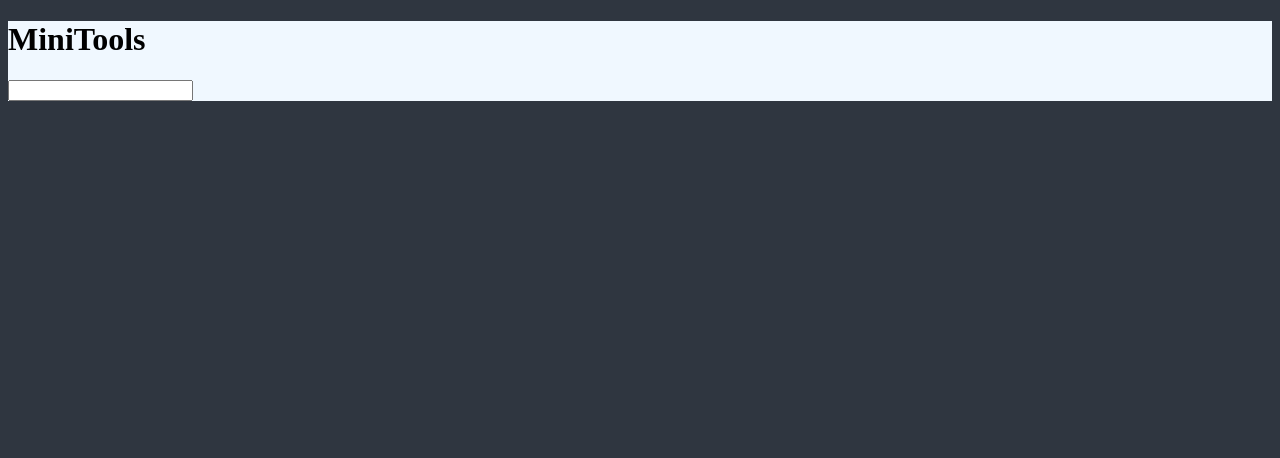
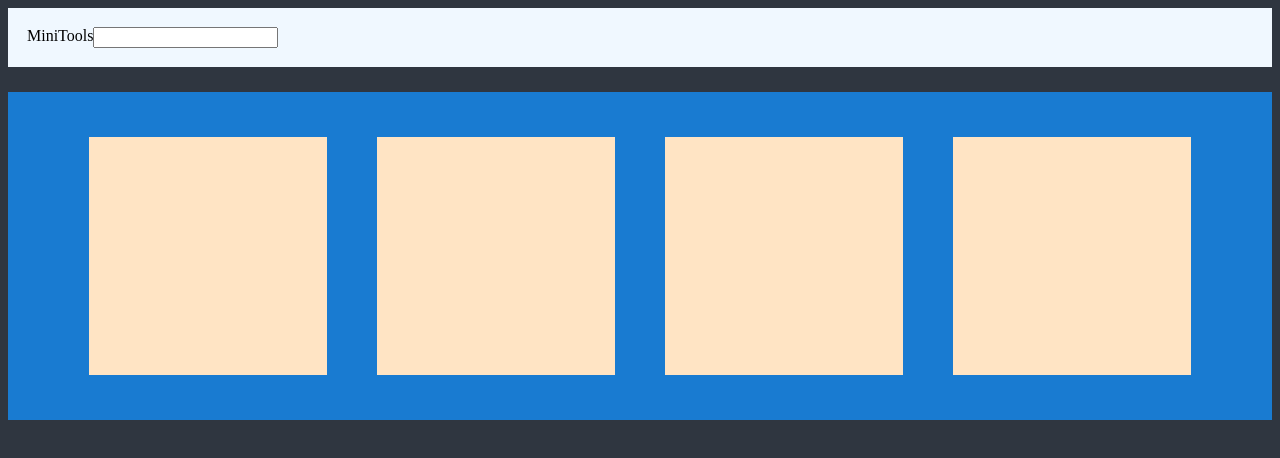
Before and after one commit to abodhdh1/Mini_Tools_Project, a plain HTML site: page index.html in a window 1280 px wide. Drawn offline with Linux system fonts and the light colour scheme.

Commit message:
edit in html css files

```diff
--- a/index.html
+++ b/index.html
@@ -4,21 +4,34 @@
     <meta charset="UTF-8">
     <meta name="viewport" content="width=device-width, initial-scale=1.0">
     <link rel="stylesheet" href="style.css">
-    <script src="app.js"></script>
-    <title>Document</title>
+
+    <title>MiniTools</title>
 </head>
 <body>
    <header>
-        <h1>MiniTools</h1>
+        <link>MiniTools</link>
         <input type="search" name="search">
 
    </header>
-   <div id="card">
+   <div class="card">
+        <div id="password" class="c">
 
+        </div>
+        <div id="" class="c">
+
+        </div>
+        <div id="" class="c">
+
+        </div>
+        <div id="" class="c">
+
+        </div>
    </div>
 
    <footer>
 
    </footer>
+
+   <script src="script.js"></script>
 </body>
 </html>
--- a/style.css
+++ b/style.css
@@ -5,4 +5,25 @@
     background-color: aliceblue;
     border-width: 10px ;
     border-color: bisque;
+    display: flex;
+    padding: 1.5%;
+    margin-bottom: 2%;
+
 }
+.card{
+    display: flex;
+    background-color: rgb(25, 123, 209);
+    padding:3%;
+    flex-direction: row;
+    justify-content: space-evenly;
+    align-items: center;
+
+
+
+}
+.c{
+    background-color: bisque;
+    padding: 10%;
+    margin: 7px;
+
+}
```
Also changed, not shown: app.js (deleted), script.js (added).
